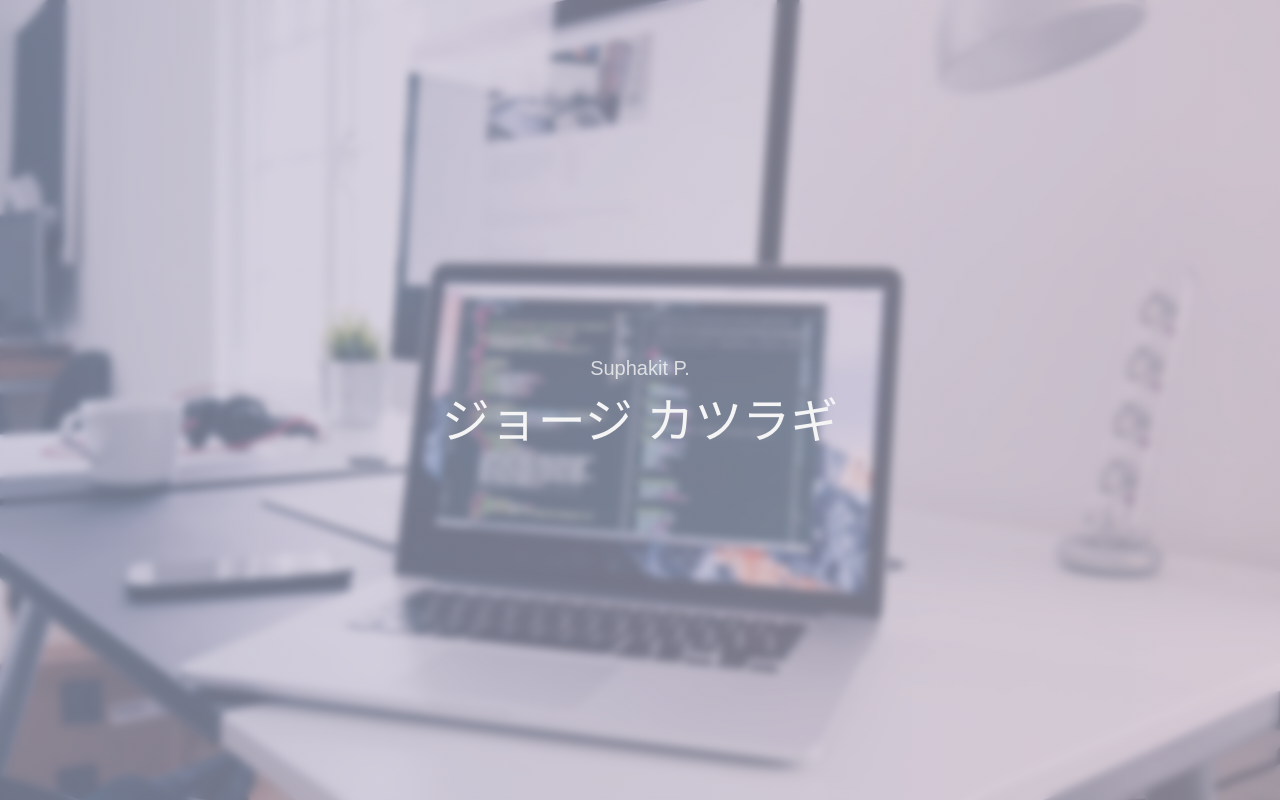
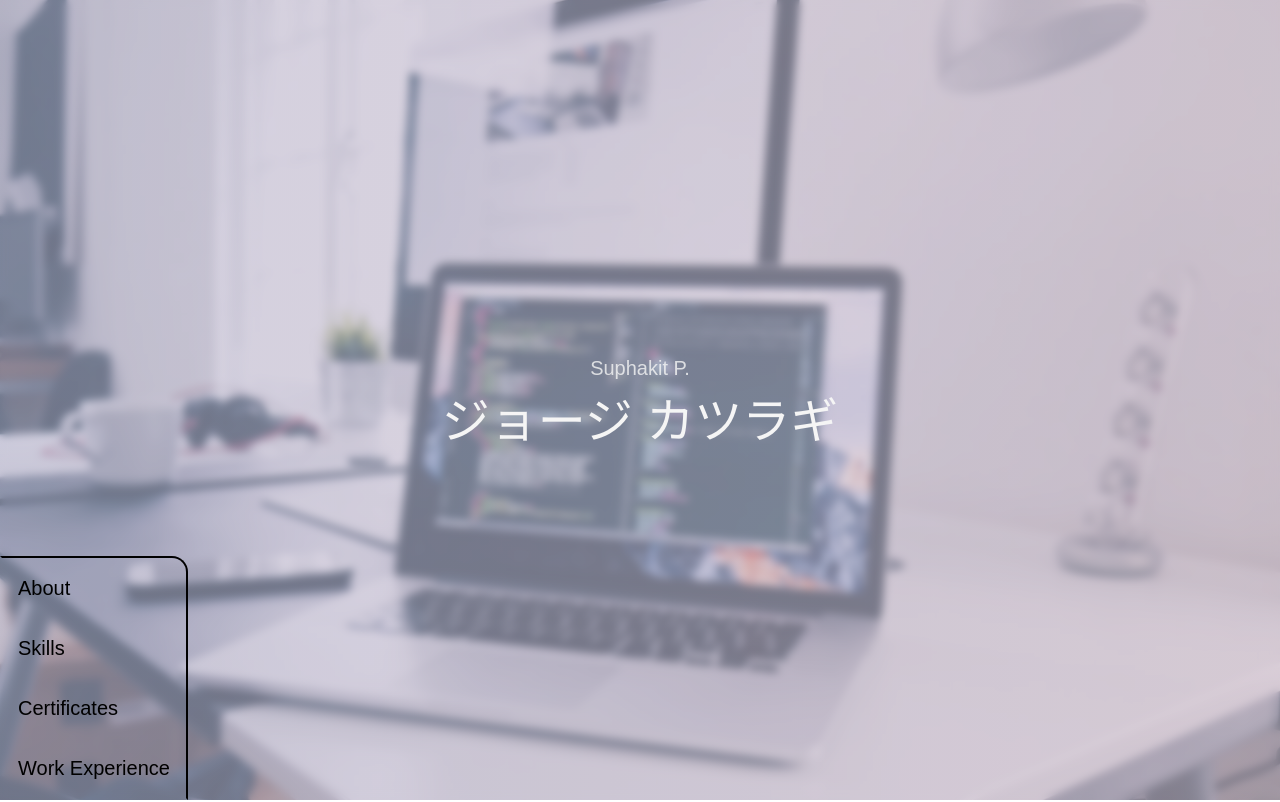
Before and after one commit to dethMastery/resume, a React (Vite) app: page / in a window 1280 px wide. Shown: the top 802 px of the page. Built offline with nearby package versions, Linux system fonts and the light colour scheme; a web font is replaced by a local one; what @catppuccin/tailwindcss would draw is missing.

Commit message:
feat<navbar>: added navbar

```diff
--- a/package.json
+++ b/package.json
@@ -12,11 +12,13 @@
   "dependencies": {
     "@catppuccin/tailwindcss": "^0.1.6",
     "react": "^18.2.0",
-    "react-dom": "^18.2.0"
+    "react-dom": "^18.2.0",
+    "react-scoll": "^1.1.0"
   },
   "devDependencies": {
     "@types/react": "^18.2.15",
     "@types/react-dom": "^18.2.7",
+    "@types/react-scroll": "^1.8.8",
     "@typescript-eslint/eslint-plugin": "^6.0.0",
     "@typescript-eslint/parser": "^6.0.0",
     "@vitejs/plugin-react": "^4.0.3",
@@ -25,6 +27,7 @@
     "eslint-plugin-react-hooks": "^4.6.0",
     "eslint-plugin-react-refresh": "^0.4.3",
     "postcss": "^8.4.31",
+    "react-scroll": "^1.9.0",
     "tailwindcss": "^3.3.3",
     "typescript": "^5.0.2",
     "vite": "^4.4.5"
--- a/src/App.tsx
+++ b/src/App.tsx
@@ -6,10 +6,12 @@ import Me from "./components/pages/Me";
 import Skills from "./components/pages/Skills";
 import Certificates from "./components/pages/Certificates";
 import WorkExperience from "./components/pages/WorksExp";
+import Navbar from "./components/NavBar";
 
 function App() {
   return (
     <div className="bg-ctp-base text-ctp-text">
+      <Navbar />
       <Head />
       <ParallaxBox height="30vh" />
       <Me />
--- /dev/null
+++ b/src/components/NavBar.tsx
@@ -0,0 +1,30 @@
+import { Link } from "react-scroll";
+
+export default function Navbar() {
+  return (
+    <nav className="hidden md:block md:fixed bottom-0 left-0 bg-ctp-base z-40 rounded-tr border-solid border-[2px] border-t-ctp-sapphire border-r-ctp-sapphire border-b-[transparent] border-l-[transparent]">
+      <ul className="text-xl">
+        <li className="p-4 hover:opacity-60 hover:cursor-pointer">
+          <Link activeClass="opacity-60" smooth spy to="about">
+            About
+          </Link>
+        </li>
+        <li className="p-4 hover:opacity-60 hover:cursor-pointer">
+          <Link activeClass="opacity-60" smooth spy to="skills">
+            Skills
+          </Link>
+        </li>
+        <li className="p-4 hover:opacity-60 hover:cursor-pointer">
+          <Link activeClass="opacity-60" smooth spy to="certificates">
+            Certificates
+          </Link>
+        </li>
+        <li className="p-4 hover:opacity-60 hover:cursor-pointer">
+          <Link activeClass="opacity-60" smooth spy to="workExp">
+            Work Experience
+          </Link>
+        </li>
+      </ul>
+    </nav>
+  );
+}
```
Also changed, not shown: 1 other file (tests, documents, lock files or other folders).
